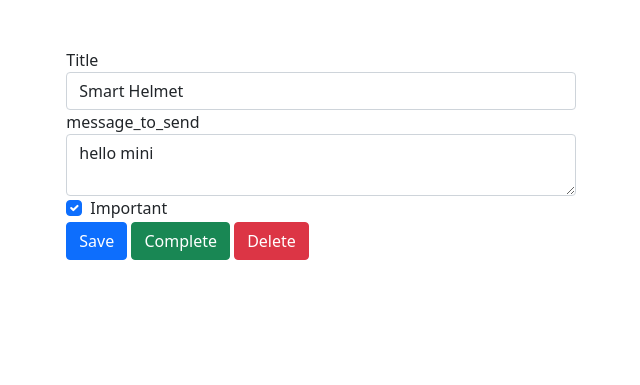
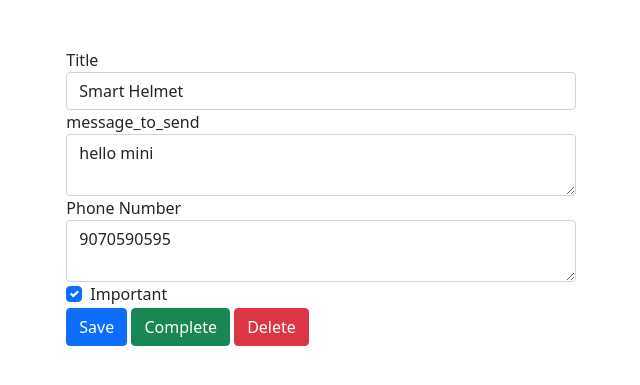
Before and after one commit to shivam675/autotext, a Django app: template reminders/templates/reminders/view_msgs.html in a window 1280 px wide. Shown: the part 150-535 px from the top of the page, without its empty margins (319-959 px from the left). Run offline with Django 3.2, Linux system fonts and the light colour scheme; the template is opened without the code that fills it: values that come from a table or form of the project are taken from there, others are empty; data comes from the database, SQL or seed files in the repository; both versions use the stored data as it was after the commit.

Commit message:
Database editable from frontend now, fixed a small bug, form was not completely spawning at frontend, now it is !!

```diff
--- a/reminders/templates/reminders/view_msgs.html
+++ b/reminders/templates/reminders/view_msgs.html
@@ -22,6 +22,12 @@
                     <label for="message">message_to_send</label>
                     <textarea name="message" rows="2" class="form-control" id="message" >{{ msg.message }}</textarea>
                 </div>
+
+                <div class="form-group">
+                    <label for="number">Phone Number</label>
+                    <textarea name="number" rows="2" class="form-control" id="number" >{{ msg.number }}</textarea>
+                </div>
+
                 <div class="form-group form-check">
                     <input type="checkbox" name="important" class="form-check-input" id="important" {% if msg.important %}checked{% endif %}>
                     <label class="form-check-label" for="important">Important</label>
--- a/reminders/views.py
+++ b/reminders/views.py
@@ -98,6 +98,7 @@ def viewmsgs(request, msg_pk):
         try:
             form = TimetableForm(request.POST, instance=msg)
             form.save()
+            # print('saved')
             return redirect('currentmsgs')
         except ValueError:
             return render(request, 'reminders/view_msgs.html', {'msg':msg, 'form':form, 'error':'Bad info'})
```
Also changed, not shown: db.sqlite3.
